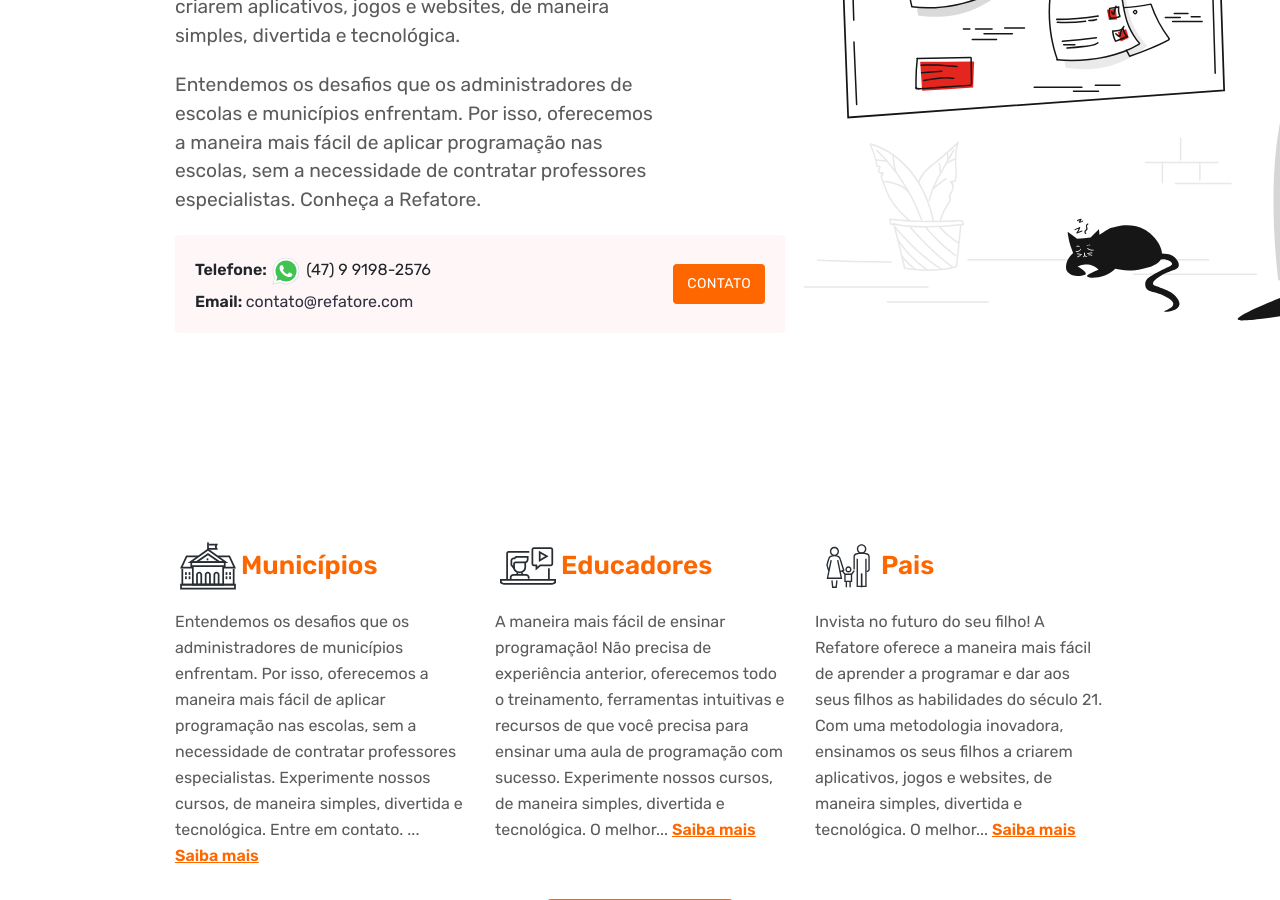
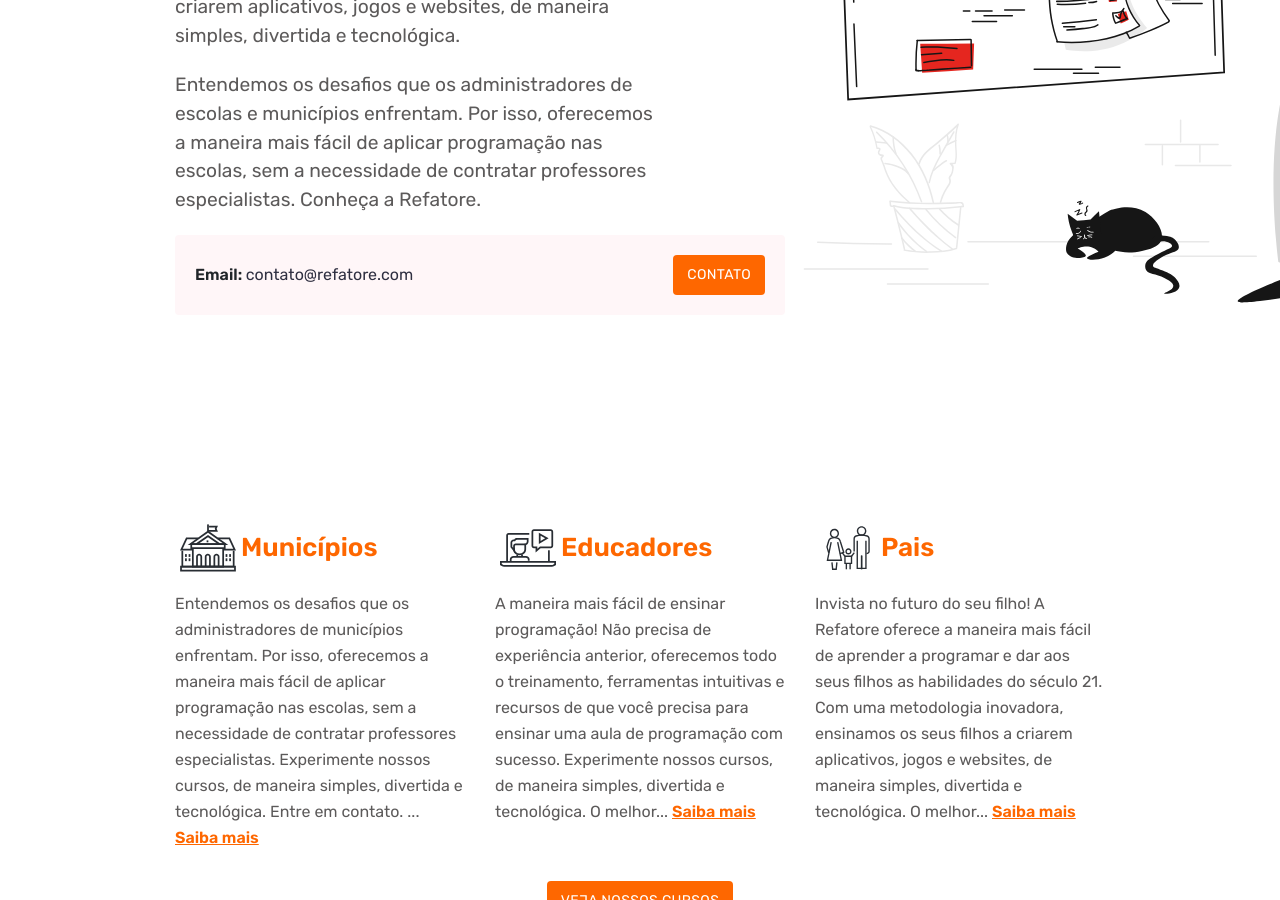
Before and after one commit to re-fatore/website, a Jekyll site: the page built from index.md, in a window 1280 px wide and 900 px high, scrolled down 526 px. Built offline with Jekyll 4.4.1, drawn with Linux system fonts in a browser that asks for light colours.

Commit message:
Changing contact information

```diff
--- a/_data/contact.yml
+++ b/_data/contact.yml
@@ -1,5 +1,2 @@
 email: 'contato@refatore.com'
-phone: '(47) 9 9198-2576'
-whats_number: '5547991982576'
-whats_message: 'Olá! Gostaria de conversar sobre o curso da Refatore'
 contact_button_link: 'contact'
```
